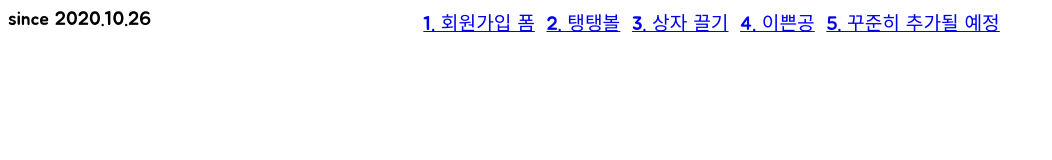
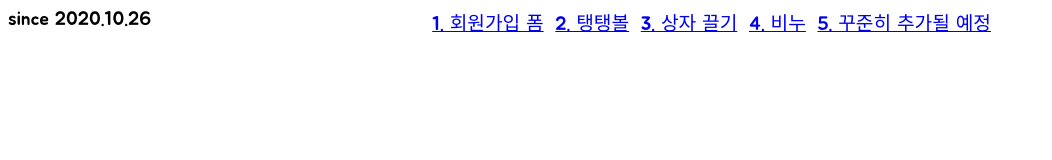
Before and after one commit to qq0824/WEB_for_HOST, a plain HTML site: page favorite.html in a window 1280 px wide. Shown: the whole page, without its empty margins (0-1052 px from the left). Drawn offline with Linux system fonts and the light colour scheme.

Commit message:
Update favorite.html

```diff
--- a/favorite.html
+++ b/favorite.html
@@ -23,7 +23,7 @@
         <a target="new" href="signinform.html">1. 회원가입 폼</a>
         <a target="new" href="interactive_ball.html">2. 탱탱볼</a>
         <a target="new" href="interactive_mvbox.html">3. 상자 끌기</a>
-        <a target="new" href="interactive_gradient.html">4. 이쁜공</a>
+        <a target="new" href="interactive_gradient.html">4. 비누</a>
         <a target="new" href="https://www.google.com/">5. 꾸준히 추가될 예정</a>
     </center>
 </body>
```
